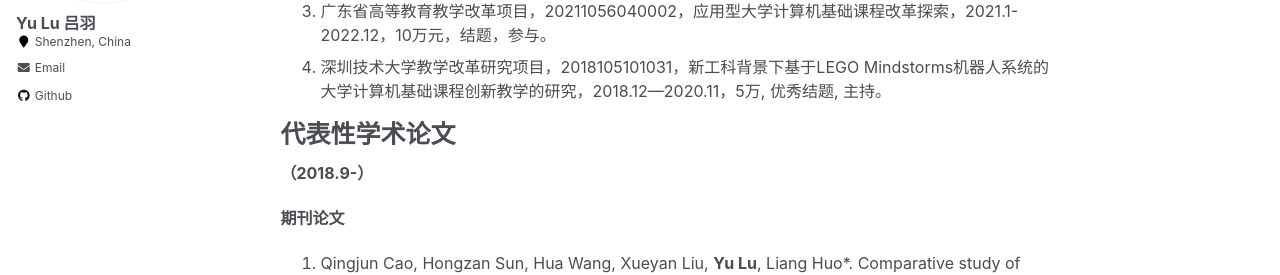
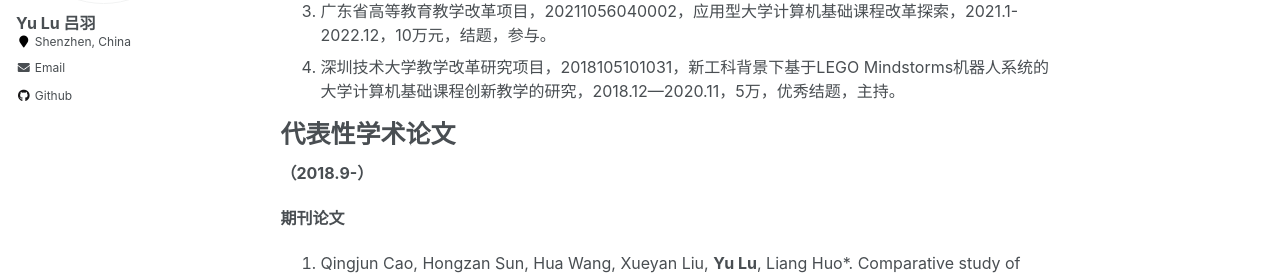
Before and after one commit to YukariUmezawa/lvyu.github.io, a Jekyll site: the page built from _pages/about.md, in a window 1280 px wide and 900 px high, scrolled down 2261 px. Shown: the part 203-478 px from the top of the window. Built offline with Jekyll 4.4.1, drawn with Linux system fonts in a browser that asks for light colours.

```diff
--- a/_pages/about.md
+++ b/_pages/about.md
@@ -76,7 +76,7 @@ News
 1. 深圳技术大学大数据与互联网学院一般教学改革项目，BDI202301010，应用技术型大学计算机科学与技术一流本科专业建设的理论研究与实践，主持。
 2. 深圳技术大学大数据与互联网学院特色课程建设项目，BDI202302012，机器学习导论，主持。
 3. 广东省高等教育教学改革项目，20211056040002，应用型大学计算机基础课程改革探索，2021.1-2022.12，10万元，结题，参与。
-4. 深圳技术大学教学改革研究项目，2018105101031，新工科背景下基于LEGO Mindstorms机器人系统的大学计算机基础课程创新教学的研究，2018.12—2020.11，5万, 优秀结题, 主持。
+4. 深圳技术大学教学改革研究项目，2018105101031，新工科背景下基于LEGO Mindstorms机器人系统的大学计算机基础课程创新教学的研究，2018.12—2020.11，5万，优秀结题，主持。
 
 代表性学术论文
 ======
```
